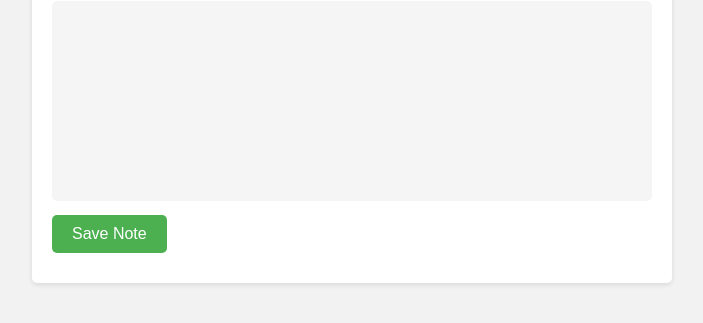
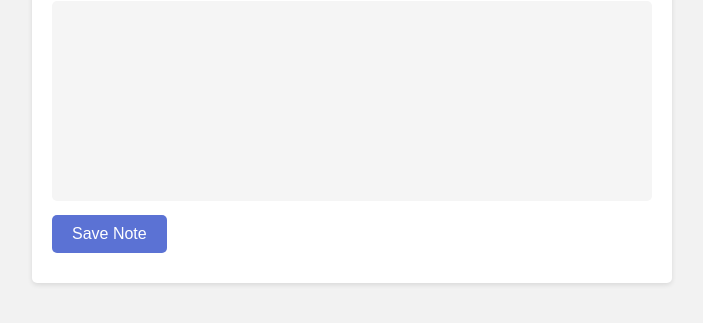
Before and after one commit to xAbliv/notebook, a plain HTML site: page index.html in a window 1280 px wide. Shown: the part 107-430 px from the top of the page, without its empty margins (288-991 px from the left). Drawn offline with Linux system fonts and the light colour scheme.

Commit message:
Update style.css

```diff
--- a/style.css
+++ b/style.css
@@ -23,7 +23,7 @@ body {
   }
 
   button {
-    background-color: #4caf50;
+    background-color: rgb(91, 114, 212);
     color: #fff;
     padding: 10px 20px;
     border: none;
```
